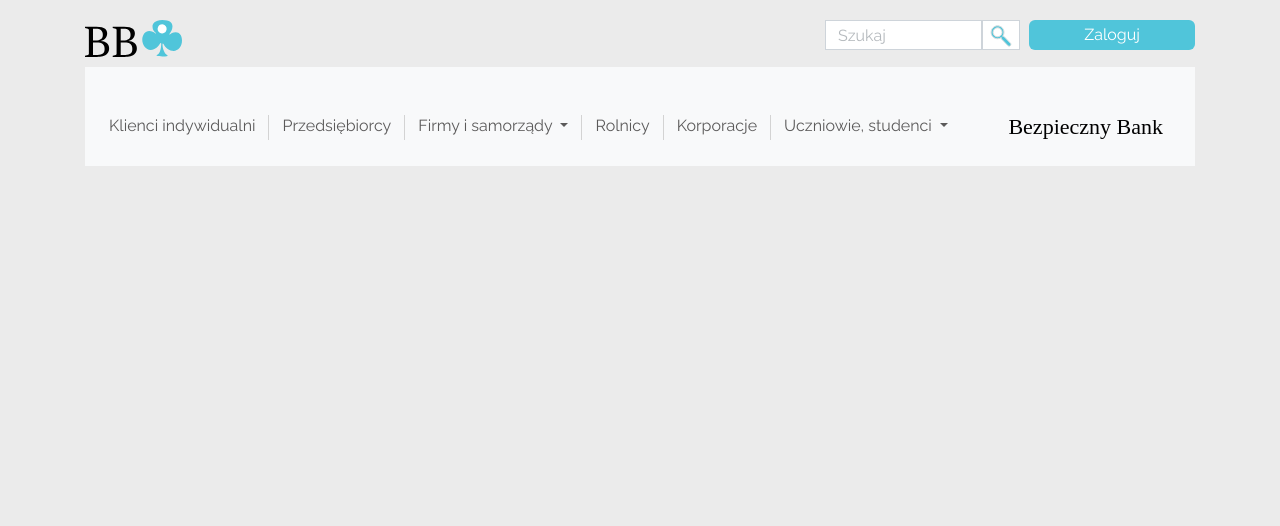
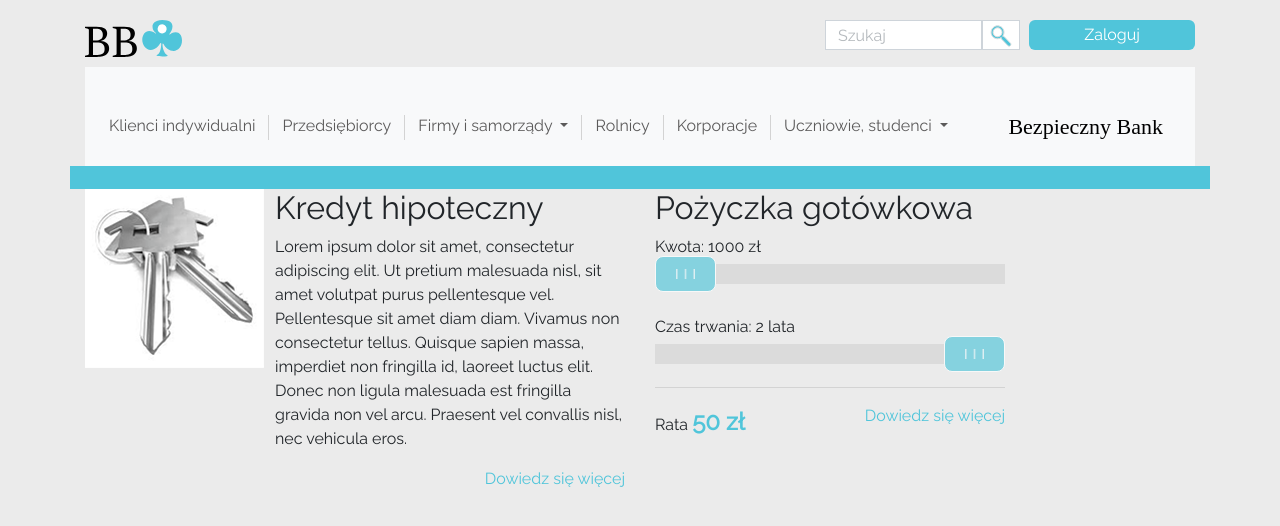
Before and after one commit to agnxr/safe-bank, a website: page index.html in a window 1280 px wide. Drawn offline with nearby package versions, Linux system fonts and the light colour scheme.

Commit message:
add slider

```diff
--- a/index.html
+++ b/index.html
@@ -24,7 +24,7 @@
     <div class="container top">
         <div class="row no-gutters">
             <div class="col-lg-1 mr-auto">
-                <img src="images/log.svg">
+                <a href="#"><img src="images/log.svg"/></a>
             </div>
             <div class="col-lg-2 ml-auto">
 
@@ -105,11 +105,40 @@
             </div>
         </div>
     </div>
+    <div class="container">
+        <div class="row justify-content-center">
+            <div class="col-lg-12 blueStrip"></div>
+        </div>
+    </div>
+    <!-- slider -->
 
     <div class="container">
         <div class="row">
-            <div class="col-lg-12">
+            <div class="col-lg-2">
+                <img src="images/keys.png">
+            </div>
+            <div class="col-lg-4">
+                <h2>Kredyt hipoteczny</h2>
+                <p>Lorem ipsum dolor sit amet, consectetur adipiscing elit. Ut pretium malesuada nisl, sit amet volutpat purus pellentesque vel. Pellentesque sit amet diam diam. Vivamus non consectetur tellus. Quisque sapien massa, imperdiet non fringilla id, laoreet luctus elit. Donec non ligula malesuada est fringilla gravida non vel arcu. Praesent vel convallis nisl, nec vehicula eros.
+                </p>
+                <a class="link float-right" href="#">Dowiedz się więcej</a>
 
+            </div>
+            <div class="col-lg-4">
+                <h2>Pożyczka gotówkowa</h2>
+                <div class="slidecontainer">
+                    <p><span id="kwota>">Kwota: </span><span id="output"></span> zł</p>
+                    <input type="range" min="1000" max="10000" value="1000" step="1000" class="slider" id="myRange">
+                </div>
+                <br>
+                <div class="slidecontainer">
+                    <p>Czas trwania: <span id="output2"></span> <span id="years">lata</span></p>
+                    <input type="range" min="-1" max="2" value="2" step="1" class="slider" id="myRange2">
+                </div>
+                <hr>
+                <div class="rata">
+                    <span>Rata  </span><span id="defaultRata"> 50 zł</span><span id="rata"></span> <a class="link float-right" href="#">Dowiedz się więcej</a>
+                </div>
             </div>
         </div>
     </div>
@@ -123,7 +152,8 @@
 <div class="container 3sections"></div>
 <div class="container footer"></div>
 
-<!-- Optional JavaScript -->
+<!-- JavaScript -->
+    <script src="js/main.js"></script>
 <!-- jQuery first, then Popper.js, then Bootstrap JS -->
 <script src="https://code.jquery.com/jquery-3.2.1.slim.min.js" integrity="sha384-KJ3o2DKtIkvYIK3UENzmM7KCkRr/rE9/Qpg6aAZGJwFDMVNA/GpGFF93hXpG5KkN" crossorigin="anonymous"></script>
 <script src="https://cdnjs.cloudflare.com/ajax/libs/popper.js/1.12.9/umd/popper.min.js" integrity="sha384-ApNbgh9B+Y1QKtv3Rn7W3mgPxhU9K/ScQsAP7hUibX39j7fakFPskvXusvfa0b4Q" crossorigin="anonymous"></script>
--- /dev/null
+++ b/js/main.js
@@ -0,0 +1,45 @@
+
+document.addEventListener("DOMContentLoaded", function() {
+
+
+    var slider = document.getElementById("myRange");
+    var output = document.getElementById("output");
+    output.innerHTML = slider.value;
+
+    slider.oninput = function() {
+        output.innerHTML = this.value;
+    }
+
+    var slider2 = document.getElementById("myRange2");
+    var output2 = document.getElementById("output2");
+    var years = document.getElementById("years");
+    output2.innerHTML = slider2.value;
+    var output3 = document.querySelector("#rata");
+    var defaultRata = document.querySelector("#defaultRata");
+
+    slider2.oninput = function() {
+        if (slider2.value == -1){
+            output2.innerHTML = "1 miesiąc";
+            years.style.visibility = "hidden";
+            output3.innerHTML = "200 zł";
+            defaultRata.style.display = "none";
+        } else if (slider2.value == 0) {
+            output2.innerHTML = "pół roku";
+            output3.innerHTML = "150 zł";
+            defaultRata.style.display = "none";
+
+        } else if (slider2.value == 1) {
+            output2.innerHTML = "rok";
+            years.style.visibility = "hidden";
+            defaultRata.style.display = "none";
+            output3.innerHTML = "100 zł";
+        } else {
+            output2.innerHTML = this.value;
+            years.style.visibility = "visible";
+            output3.innerHTML = "50 zł";
+
+        }
+    }
+
+
+});
--- a/scss/style.scss
+++ b/scss/style.scss
@@ -70,6 +70,8 @@ body {
   margin-top: 1%;
 }
 
+//.navbar-nav > li > .dropdown-menu { background-color: #FF0000; }
+
 //main section
 
 .arrow-down {
@@ -80,3 +82,61 @@ body {
   border-top: 20px solid #f00;
   display: inline-block;
 }
+
+.blueStrip {
+  height: 23px;
+  width: 100%;
+  background-color: #50c5da;
+}
+
+//suwak
+
+.slider {
+  -webkit-appearance: none;
+  width: 100%;
+  background: #d3d3d3;
+  outline: none;
+  -webkit-transition: .2s;
+  transition: opacity .2s;
+  opacity: 0.651;
+  height: 20px;
+
+}
+
+.slider::-webkit-slider-thumb {
+  -webkit-appearance: none;
+  appearance: none;
+  cursor: pointer;
+  background-image: url("../images/three.png");
+  background-size: 45% 30%;
+  background-repeat: no-repeat;
+  background-position: center;
+  border: 1px solid rgb(255,255,255);
+  border-radius: 8px;
+  background-color: rgb(80, 197,218);
+  width: 61px;
+  height: 36px;
+
+}
+
+.slider::-moz-range-thumb {
+  width: 25px;
+  height: 25px;
+  background: #4CAF50;
+  cursor: pointer;
+}
+
+
+.slidecontainer p {
+  margin-bottom: 5px;
+}
+
+#rata, #defaultRata, .link {
+
+  color: #50c5da;
+}
+
+#rata, #defaultRata {
+  font-weight: bold;
+  font-size: 150%;
+}
```
Also changed, not shown: css/style.css, images/three.png (added), scss/style.css, 2 other files.
